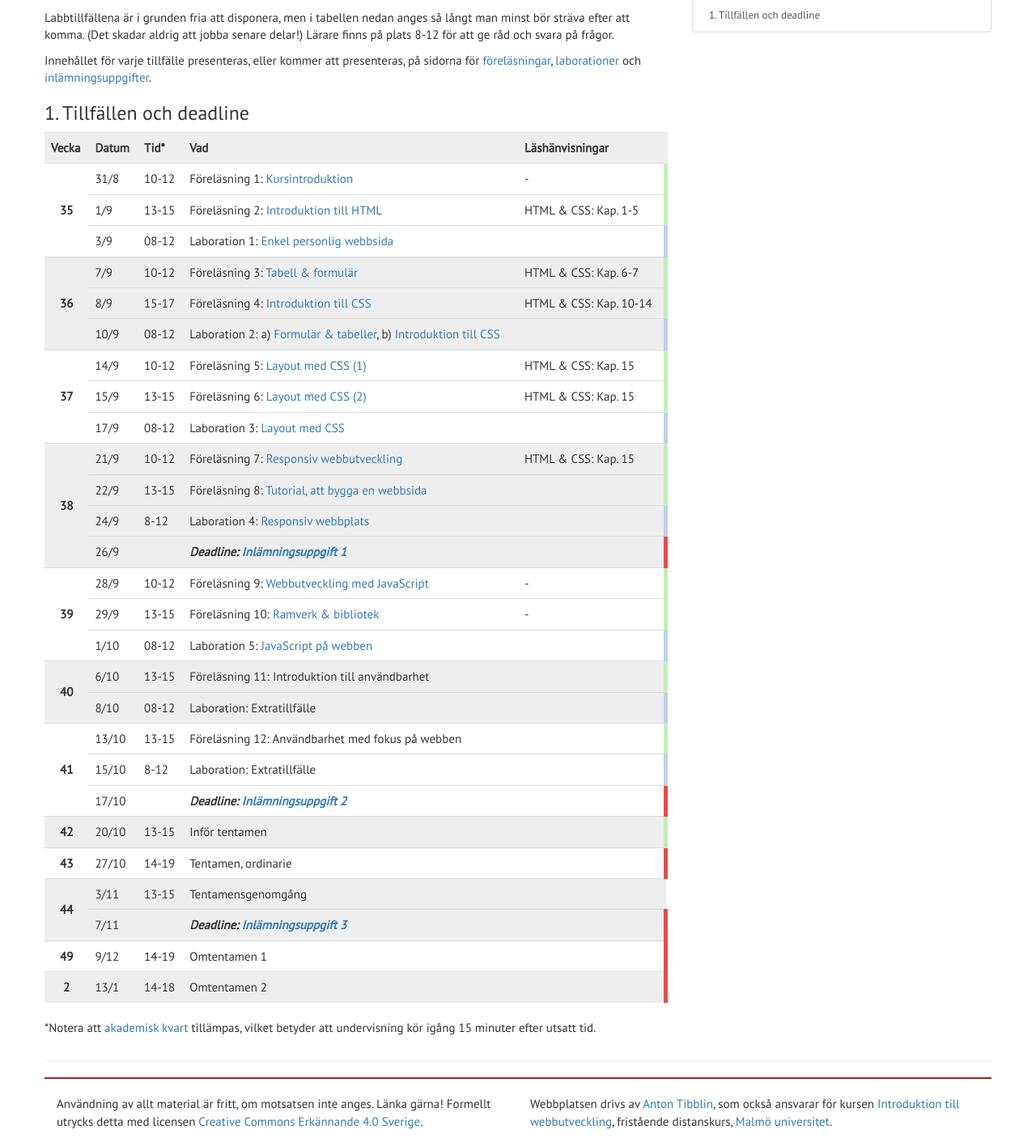
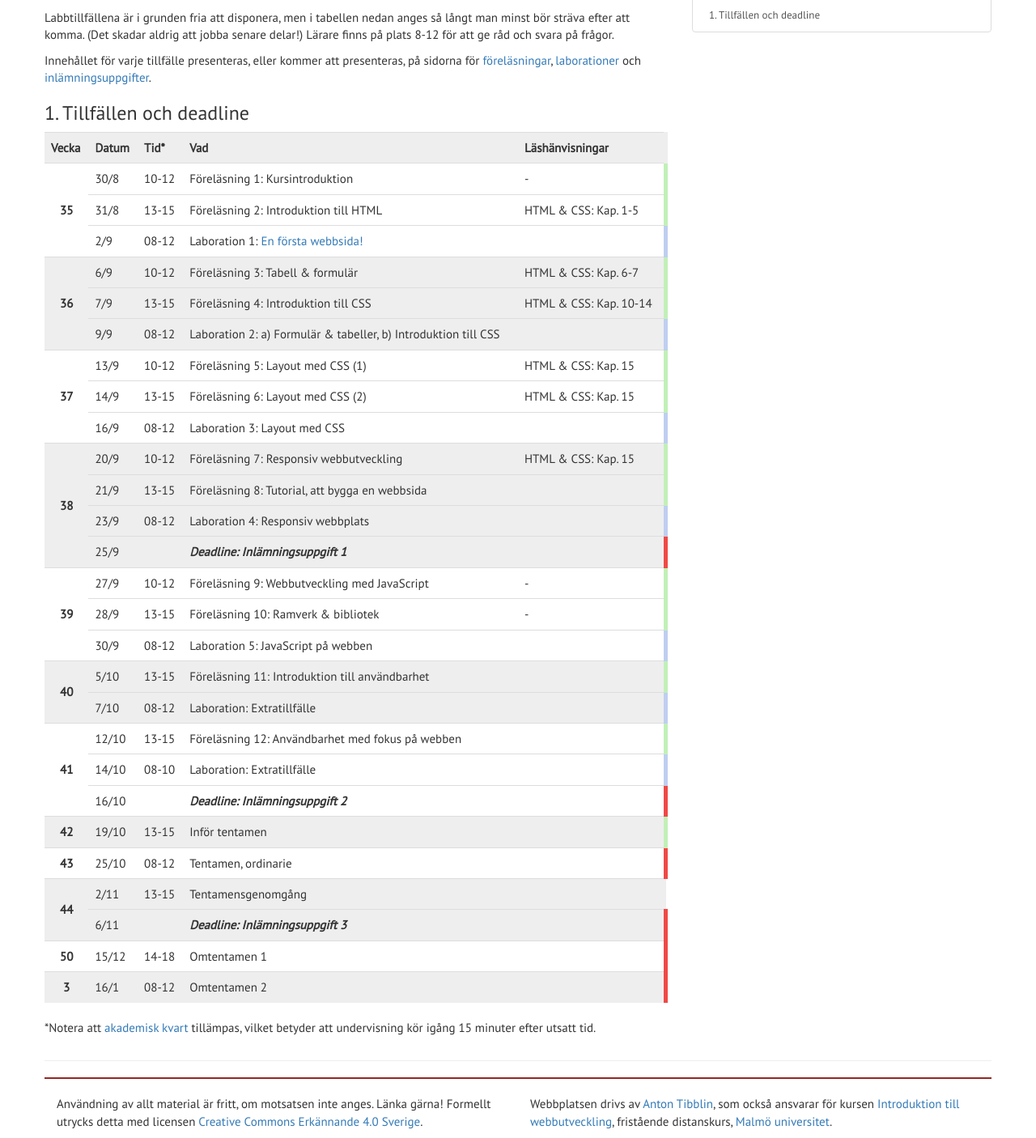
Before and after one commit to mau-dvmt/da156a, a PHP site: page /plan.php in a window 1280 px wide. Shown: the part 277-1683 px from the top of the page at 81% size. Run offline with PHP 8.4, Linux system fonts and the light colour scheme; some libraries are stand-ins or nearby versions.

Commit message:
Updated 2022

```diff
--- a/assignments/1/index.php
+++ b/assignments/1/index.php
@@ -42,7 +42,7 @@
 
 <h3>2. Redovisning</h3>
 
-<p>Ni lämnar in ert resultat på Canvas via följande länk <a href="https://mau.instructure.com/courses/9345/assignments/58253?module_item_id=316062">https://mau.instructure.com/courses/9345/assignments/58253?module_item_id=316062</a>. <strong>OBS.</strong> Lämna in <strong>alla filer</strong> som tillhör er lösning d.v.s. HTML, CSS, ev. bilder, etc.</p>
+<p>Ni lämnar in ert resultat på Canvas. <strong>OBS.</strong> Lämna in <strong>alla filer</strong> som tillhör er lösning d.v.s. HTML, CSS, ev. bilder, etc.</p>
 
 <div class="well">
     <h4>2.1. Notis om individuellt genomförande</h4>
--- a/assignments/2/index.php
+++ b/assignments/2/index.php
@@ -92,7 +92,7 @@ $(document).ready(function(){
         // Hämtar adressen till bilden som användaren klickade på
 		var src = $(this).attr("src");
         // Lägger till en större version av bilden (dold)
-		$("body").prepend("&lt;img src='" + src + "' style='position: fixed; width: 50%; left: 25%; top: 10%; z-index: 6; border: 10px solid #fff; box-shadow: 0 0 20px #000; display: none;' id='imageModal'&gt;")
+		$("body").prepend("&lt;img src='" + src + "' style='position: fixed; width: 50%; left: 25%; top: 10%; z-index: 6; border: 10px solid #fff; box-shadow: 0 0 20px #000; display: none;' id='image-modal'&gt;")
         // Lägger till en svart bakgrund (dold)
 		$("body").prepend("&lt;div id='background-modal' style='top: 0; bottom: 0; left: 0; right: 0; position: fixed; background-color: rgba(0,0,0,0.5); display:none; z-index: 5;'&gt;&lt;/div&gt;");
         // Visar bakgrunden genom en animation
--- a/index.php
+++ b/index.php
@@ -9,7 +9,7 @@ include "_header.php";
 		<h3>Syfte</h3>
 		<p>I den bakomliggande kursplanen beskrivs syfte och mål:</p>
 		<div class="well">Kursen syftar till att introducera fundamentala koncept och tekniker som ingår i modern webbutveckling. Studenten ska ges praktiska färdigheter i utveckling av webbplatser, liksom en teoretisk bakgrund till de begränsningar och möjligheter som ges av aktuella standarder och plattformar. Studenten ska också utveckla en inledande förståelse av hur användarbehov och -beteende kan styra utvecklingen av ett gränssnitt.</div>
-		<p>Den beskrivningen är väldigt avsiktligt formulerad utan att nämna specifika tekniker. Istället ligger fokus på "modern webbutveckling" och "aktuella standarder och plattformar". Målet är således att hålla en bra balans mellan grundläggande principer och viktiga nya utvecklingar. Hösten 2021 betyder det bland annat HTML5 och CSS3, med fokus på tillgänglighet och användbarhet för olika enheter.</p>
+		<p>Den beskrivningen är väldigt avsiktligt formulerad utan att nämna specifika tekniker. Istället ligger fokus på "modern webbutveckling" och "aktuella standarder och plattformar". Målet är således att hålla en bra balans mellan grundläggande principer och viktiga nya utvecklingar. Hösten 2022 betyder det bland annat HTML5 och CSS3, med fokus på tillgänglighet och användbarhet för olika enheter.</p>
 
 		<h3>Upplägg</h3>
 		<p>Webbplatsen är baserad på en universitetskurs där ämnen introduceras vid en serie föreläsningar. Bilder, länkar och exempel publiceras <a href="/lectures.php">här</a>.</p>
@@ -32,9 +32,9 @@ include "_header.php";
 
 		<div class="list-group">
 			<!--
+			<a class="list-group-item" href="/lectures.php?nr=13">Instruktioner - One.com</a>
 			<a class="list-group-item" href="/lectures.php?nr=12">F12: Användbarhet(2)</a>
 			<a class="list-group-item" href="/lectures.php?nr=11">F11: Användbarhet(1)</a>
-			-->
 			<a class="list-group-item" href="/assignments.php?nr=3">I3: Inlämning 3</a>
 			<a class="list-group-item" href="/lectures.php?nr=10">F10: Ramverk &amp; bibliotek</a>
 			<a class="list-group-item" href="/assignments.php?nr=2">I2: Inlämning 2</a>
@@ -54,7 +54,7 @@ include "_header.php";
 			<a class="list-group-item" href="/lectures.php?nr=2">F2: Intro HTML</a>
 			<a class="list-group-item" href="/lectures.php?nr=1">F1: Kurslintroduktion</a>
 			<a class="list-group-item" href="/exercises.php?title=1">L1: En första webbsida</a>
-
+			-->
 		</div>
 	</div>
 </div>
--- a/lectures/11/index.php
+++ b/lectures/11/index.php
@@ -1,7 +1,7 @@
 <h2>Föreläsning 11 - Intoduktion till  användbarhet</h2>
 
-<div style="left: 0; width: 100%; height: 0; position: relative; padding-bottom: 56.1972%;"><iframe src="https://speakerdeck.com/player/92ce59b5c2404a3b90895e8dd9ee6554" style="border: 0; top: 0; left: 0; width: 100%; height: 100%; position: absolute;" allowfullscreen scrolling="no" allow="encrypted-media"></iframe></div>
+<div style="left: 0; width: 100%; height: 0; position: relative; padding-bottom: 56.1972%;"><iframe src="https://speakerdeck.com/player/bddb689b5a744b538bda553942ddcf75" style="top: 0; left: 0; width: 100%; height: 100%; position: absolute; border: 0;" allowfullscreen scrolling="no" allow="encrypted-media;"></iframe></div>
 
 <hr>
 
-<iframe width="560" height="315" src="https://www.youtube.com/embed/4G9pqbRXIpc" frameborder="0" allow="accelerometer; autoplay; clipboard-write; encrypted-media; gyroscope; picture-in-picture" allowfullscreen></iframe>
+<div style="left: 0; width: 100%; height: 0; position: relative; padding-bottom: 56.25%;"><iframe src="https://www.youtube.com/embed/bbdUBAbo7Jo?rel=0" style="top: 0; left: 0; width: 100%; height: 100%; position: absolute; border: 0;" allowfullscreen scrolling="no" allow="accelerometer; clipboard-write; encrypted-media; gyroscope; picture-in-picture;"></iframe></div>
--- a/lectures/12/index.php
+++ b/lectures/12/index.php
@@ -1,7 +1,7 @@
 <h2>Föreläsning 12 - Användbarhet 2</h2>
 
-<iframe width="560" height="315" src="https://www.youtube.com/embed/JnjQKAT3vgw" frameborder="0" allow="accelerometer; autoplay; clipboard-write; encrypted-media; gyroscope; picture-in-picture" allowfullscreen></iframe>
+<div style="left: 0; width: 100%; height: 0; position: relative; padding-bottom: 56.25%;"><iframe src="https://www.youtube.com/embed/J9VqLMui4Ko?rel=0" style="top: 0; left: 0; width: 100%; height: 100%; position: absolute; border: 0;" allowfullscreen scrolling="no" allow="accelerometer; clipboard-write; encrypted-media; gyroscope; picture-in-picture;"></iframe></div>
 
 <hr>
 
-<div style="left: 0; width: 100%; height: 0; position: relative; padding-bottom: 74.9296%;"><iframe src="https://speakerdeck.com/player/5e586eec9bd7454799cbc7513235f1dd" style="border: 0; top: 0; left: 0; width: 100%; height: 100%; position: absolute;" allowfullscreen scrolling="no" allow="encrypted-media"></iframe></div>
+<div style="left: 0; width: 100%; height: 0; position: relative; padding-bottom: 56.1972%;"><iframe src="https://speakerdeck.com/player/66a03ebe70c34f5d88cf42c14658920b" style="top: 0; left: 0; width: 100%; height: 100%; position: absolute; border: 0;" allowfullscreen scrolling="no" allow="encrypted-media;"></iframe></div>
--- a/plan.php
+++ b/plan.php
@@ -4,7 +4,7 @@
 	<div class="row">
 		<div class="col-lg-8 create-submenu">
 			<h2>Planering</h2>
-            <p>För enkelhetens skull är alla viktiga datum och tider sammanställda här. För att undvika motsägande information är digitala platser inte angivna - se det <a href="https://schema.mau.se/setup/jsp/Schema.jsp?startDatum=idag&intervallTyp=m&intervallAntal=6&sprak=SV&sokMedAND=true&forklaringar=true&resurser=k.DA106A-20212-TS080-">officiella schemat</a>.</p>
+            <p>För enkelhetens skull är alla viktiga datum och tider sammanställda här. För att undvika motsägande information är digitala platser inte angivna - se det <a href="https://schema.mau.se/setup/jsp/Schema.jsp?startDatum=idag&intervallTyp=m&intervallAntal=6&sprak=SV&sokMedAND=true&forklaringar=true&resurser=k.DA106A-20222-TS600-" target="_blank">officiella schemat</a>.</p>
             <p>Labbtillfällena är i grunden fria att disponera, men i tabellen nedan anges så långt man minst bör sträva efter att komma. (Det skadar aldrig att jobba senare delar!) Lärare finns på plats 8-12 för att ge råd och svara på frågor.</p>
             <p>Innehållet för varje tillfälle presenteras, eller kommer att presenteras, på sidorna för <a href="/lectures.php">föreläsningar</a>, <a href="/exercises.php">laborationer</a> och <a href="/assignments.php">inlämningsuppgifter</a>.</p>
             <h3>1. Tillfällen och deadline</h3>
@@ -18,119 +18,119 @@
                 </tr>
                 <tr class="lecture even">
                     <td rowspan="3">35</td>
-                    <td>31/8</td>
+                    <td>30/8</td>
                     <td>10-12</td>
-                    <td>Föreläsning 1: <a href="/lectures.php?nr=1">Kursintroduktion</a></td>
+                    <td>Föreläsning 1: Kursintroduktion</td>
 					<td>-</td>
                 </tr>
                 <tr class="lecture even">
-                    <td>1/9</td>
+                    <td>31/8</td>
                     <td>13-15</td>
-                    <td>Föreläsning 2: <a href="/lectures.php?nr=2">Introduktion till HTML</a></td>
+                    <td>Föreläsning 2: Introduktion till HTML</td>
 					<td>HTML &amp; CSS: Kap. 1-5</td>
                 </tr>
                 <tr class="laboration even">
-                    <td>3/9</td>
+                    <td>2/9</td>
                     <td>08-12</td>
-                    <td>Laboration 1: <a href="/exercises.php?title=1">Enkel personlig webbsida</a></td>
+                    <td>Laboration 1: <a href="/exercises.php?title=1">En första webbsida!</a></td>
 					<td></td>
                 </tr>
 
                 <tr class="lecture odd">
                     <td rowspan="3">36</td>
-                    <td>7/9</td>
+                    <td>6/9</td>
                     <td>10-12</td>
-                    <td>Föreläsning 3: <a href="/lectures.php?nr=3">Tabell &amp; formulär</a></td>
+                    <td>Föreläsning 3: Tabell &amp; formulär</td>
 					<td>HTML &amp; CSS: Kap. 6-7</td>
                 </tr>
                 <tr class="lecture odd">
-                    <td>8/9</td>
-                    <td>15-17</td>
-                    <td>Föreläsning 4: <a href="/lectures.php?nr=4">Introduktion till CSS</a></td>
+                    <td>7/9</td>
+                    <td>13-15</td>
+                    <td>Föreläsning 4: Introduktion till CSS</td>
 					<td>HTML &amp; CSS: Kap. 10-14</td>
                 </tr>
                 <tr class="laboration odd">
-                    <td>10/9</td>
+                    <td>9/9</td>
                     <td>08-12</td>
-                    <td>Laboration 2: a) <a href="/exercises.php?title=2">Formulär &amp; tabeller</a>, b) <a href="/exercises.php?title=2b">Introduktion till CSS</a></td>
+                    <td>Laboration 2: a) Formulär &amp; tabeller, b) Introduktion till CSS</td>
 					<td></td>
                 </tr>
 
                 <tr class="lecture even">
                     <td rowspan="3">37</td>
-                    <td>14/9</td>
+                    <td>13/9</td>
                     <td>10-12</td>
-                    <td>Föreläsning 5: <a href="/lectures.php?nr=5">Layout med CSS (1)</a></td>
+                    <td>Föreläsning 5: Layout med CSS (1)</td>
 					<td>HTML &amp; CSS: Kap. 15</td>
                 </tr>
                 <tr class="lecture even">
-                    <td>15/9</td>
+                    <td>14/9</td>
                     <td>13-15</td>
-                    <td>Föreläsning 6: <a href="/lectures.php?nr=6">Layout med CSS (2)</a></td>
+                    <td>Föreläsning 6: Layout med CSS (2)</td>
 					<td>HTML &amp; CSS: Kap. 15</td>
                 </tr>
                 <tr class="laboration even">
-                    <td>17/9</td>
+                    <td>16/9</td>
                     <td>08-12</td>
-                    <td>Laboration 3: <a href="/exercises.php?title=3">Layout med CSS</a></td>
+                    <td>Laboration 3: Layout med CSS</td>
 					<td></td>
                 </tr>
 
                 <tr class="lecture odd">
                     <td rowspan="4">38</td>
-                    <td>21/9</td>
+                    <td>20/9</td>
                     <td>10-12</td>
-                    <td>Föreläsning 7: <a href="/lectures.php?nr=7">Responsiv webbutveckling</a></td>
+                    <td>Föreläsning 7: Responsiv webbutveckling</td>
 					<td>HTML &amp; CSS: Kap. 15</td>
                 </tr>
                 <tr class="lecture odd">
-                    <td>22/9</td>
+                    <td>21/9</td>
                     <td>13-15</td>
-                    <td>Föreläsning 8: <a href="/lectures.php?nr=8">Tutorial, att bygga en webbsida</a></td>
+                    <td>Föreläsning 8: Tutorial, att bygga en webbsida</td>
 					<td></td>
                 </tr>
                 <tr class="laboration odd">
-                    <td>24/9</td>
-                    <td>8-12</td>
-                    <td>Laboration 4: <a href="/exercises.php?title=4">Responsiv webbplats</a></td>
+                    <td>23/9</td>
+                    <td>08-12</td>
+                    <td>Laboration 4: Responsiv webbplats</td>
 					<td></td>
                 </tr>
                 <tr class="tenta assignment odd">
-                    <td>26/9</td>
+                    <td>25/9</td>
                     <td></td>
-                    <td><strong>Deadline: <a href="assignments.php?nr=1">Inlämningsuppgift 1</a></strong></td>
+                    <td><strong>Deadline: Inlämningsuppgift 1</strong></td>
 					<td></td>
                 </tr>
 
                 <tr class="lecture even">
                     <td rowspan="3">39</td>
-                    <td>28/9</td>
+                    <td>27/9</td>
                     <td>10-12</td>
-                    <td>Föreläsning 9: <a href="/lectures.php?nr=9">Webbutveckling med JavaScript</a></td>
+                    <td>Föreläsning 9: Webbutveckling med JavaScript</td>
 					<td>-</td>
                 </tr>
                 <tr class="lecture even">
-                    <td>29/9</td>
+                    <td>28/9</td>
                     <td>13-15</td>
-                    <td>Föreläsning 10: <a href="/lectures.php?nr=10">Ramverk &amp; bibliotek</a></td>
+                    <td>Föreläsning 10: Ramverk &amp; bibliotek</td>
 					<td>-</td>
                 </tr>
                 <tr class="laboration even">
-                    <td>1/10</td>
+                    <td>30/9</td>
                     <td>08-12</td>
-                    <td>Laboration 5: <a href="/exercises.php?title=5">JavaScript på webben</a></td>
+                    <td>Laboration 5: JavaScript på webben</td>
 					<td></td>
                 </tr>
 
                 <tr class="lecture odd">
                     <td rowspan="2">40</td>
-					<td>6/10</td>
+					<td>5/10</td>
 					<td>13-15</td>
 					<td>Föreläsning 11: Introduktion till användbarhet</td>
 					<td></td>
 				</tr>
                 <tr class="laboration odd">
-					<td>8/10</td>
+					<td>7/10</td>
 					<td>08-12</td>
 					<td>Laboration: Extratillfälle</td>
 					<td></td>
@@ -138,27 +138,27 @@
 
                 <tr class="lecture even">
                     <td rowspan="3">41</td>
-                    <td>13/10</td>
+                    <td>12/10</td>
                     <td>13-15</td>
                     <td>Föreläsning 12: Användbarhet med fokus på webben</td>
 					<td></td>
                 </tr>
                 <tr class="laboration even">
-                    <td>15/10</td>
-                    <td>8-12</td>
+                    <td>14/10</td>
+                    <td>08-10</td>
                     <td>Laboration: Extratillfälle</td>
 					<td></td>
                 </tr>
                 <tr class="tenta assignment even">
-                    <td>17/10</td>
+                    <td>16/10</td>
                     <td></td>
-                    <td><strong>Deadline: <a href="assignments.php?nr=2">Inlämningsuppgift 2</a></strong></td>
+                    <td><strong>Deadline: Inlämningsuppgift 2</strong></td>
 					<td></td>
                 </tr>
 
                 <tr class="lecture odd">
                     <td rowspan="1">42</td>
-                    <td>20/10</td>
+                    <td>19/10</td>
                     <td>13-15</td>
                     <td>Inför tentamen</td>
 					<td></td>
@@ -166,38 +166,38 @@
 
                 <tr class="tenta even">
                     <td rowspan="1">43</td>
-                    <td>27/10</td>
-                    <td>14-19</td>
+                    <td>25/10</td>
+                    <td>08-12</td>
                     <td>Tentamen, ordinarie</td>
 					<td></td>
                 </tr>
 
                 <tr class="odd">
                     <td rowspan="2">44</td>
-                    <td>3/11</td>
+                    <td>2/11</td>
                     <td>13-15</td>
                     <td>Tentamensgenomgång</td>
 					<td></td>
                 </tr>
                  <tr class="tenta assignment odd">
-                    <td>7/11</td>
+                    <td>6/11</td>
                     <td></td>
-                    <td><strong>Deadline: <a href="assignments.php?nr=3">Inlämningsuppgift 3</a></strong></td>
+                    <td><strong>Deadline: Inlämningsuppgift 3</strong></td>
 					<td></td>
                 </tr>
 
                 <tr class="tenta even">
-                    <td rowspan="1">49</td>
-                    <td>9/12</td>
-                    <td>14-19</td>
+                    <td rowspan="1">50</td>
+                    <td>15/12</td>
+                    <td>14-18</td>
                     <td>Omtentamen 1</td>
 					<td></td>
                 </tr>
 
                 <tr class="tenta odd">
-                    <td rowspan="1">2</td>
-                    <td>13/1</td>
-                    <td>14-18</td>
+                    <td rowspan="1">3</td>
+                    <td>16/1</td>
+                    <td>08-12</td>
                     <td>Omtentamen 2</td>
 					<td></td>
                 </tr>
--- a/resources.php
+++ b/resources.php
@@ -40,10 +40,10 @@ include "_header.php";
 				<a href="https://developer.mozilla.org/en-US/docs">Mozilla Developer Network</a> fyller samma syfte som SitePoint, men kan vara mer utförlig för avancerade ämnen.
 			</li>
 			<li>
-				<a href="http://eloquentjavascript.net/">Eloquent JavaScript</a> är en gratisbok som introducerar och fördjupar inom programmering med JavaScript.
+				<a href="https://www.w3schools.com/">w3schools</a> är en sida med guider och <em>do it yourself</em>-exempel för att lära sig <code>HTML</code>, <code>CSS</code>, <code>JavaScript</code>, etc.
 			</li>
 			<li>
-				<a href="http://dvwebb.mah.se/tsanti/HT2012/DA156A/index.html">JavaScriptföreläsningar</a> (på svenska) med exempel och övningar. Från grunderna till händelsehantering och DOM.
+				<a href="http://eloquentjavascript.net/">Eloquent JavaScript</a> är en gratisbok som introducerar och fördjupar inom programmering med JavaScript.
 			</li>
 		</ul>
 
--- a/tenta.php
+++ b/tenta.php
@@ -7,6 +7,7 @@
         <h3>Exempeltentor</h3>
         <p><em>Exempeltentor kommer att publiceras i god tid innan tentamen.</em></p>
 
+        <!--
         <p>För att visa hur uppgifterna ser ut är tre tidigare tentor publicerade. De är alla ganska lika till utformningen, och ger en bra indikation på kommande uppgifter. PDF-format:</p>
         <ol>
             <li><a href="/resources/examns/Tentamen-DA156A-HT14.pdf">HT 2014</a></li>
@@ -26,7 +27,7 @@
         <h3>Anmälan</h3>
         <p>Anmälan till tentamen är <strong>obligatorisk</strong> och görs via <a href="http://schema.mah.se/">Kronox</a> (senast 8 dagar innan tentamen).</p>
         <p><a href="https://www.mah.se/Ar-student/For-dina-studier/Tentamen/">Mer information om anmälan till tenamen hittar ni här</a></p>
-
+        -->
     </div>
     <div class="col-lg-4 submenu-area">
     </div>
```
Also changed, not shown: assignments.php (+6 -6 lines), exercises.php (+6 -6 lines), exercises/1/index.php (+22 -7 lines), lectures.php (+15 -10 lines), lectures/13/index.php (+21 -0 lines).
